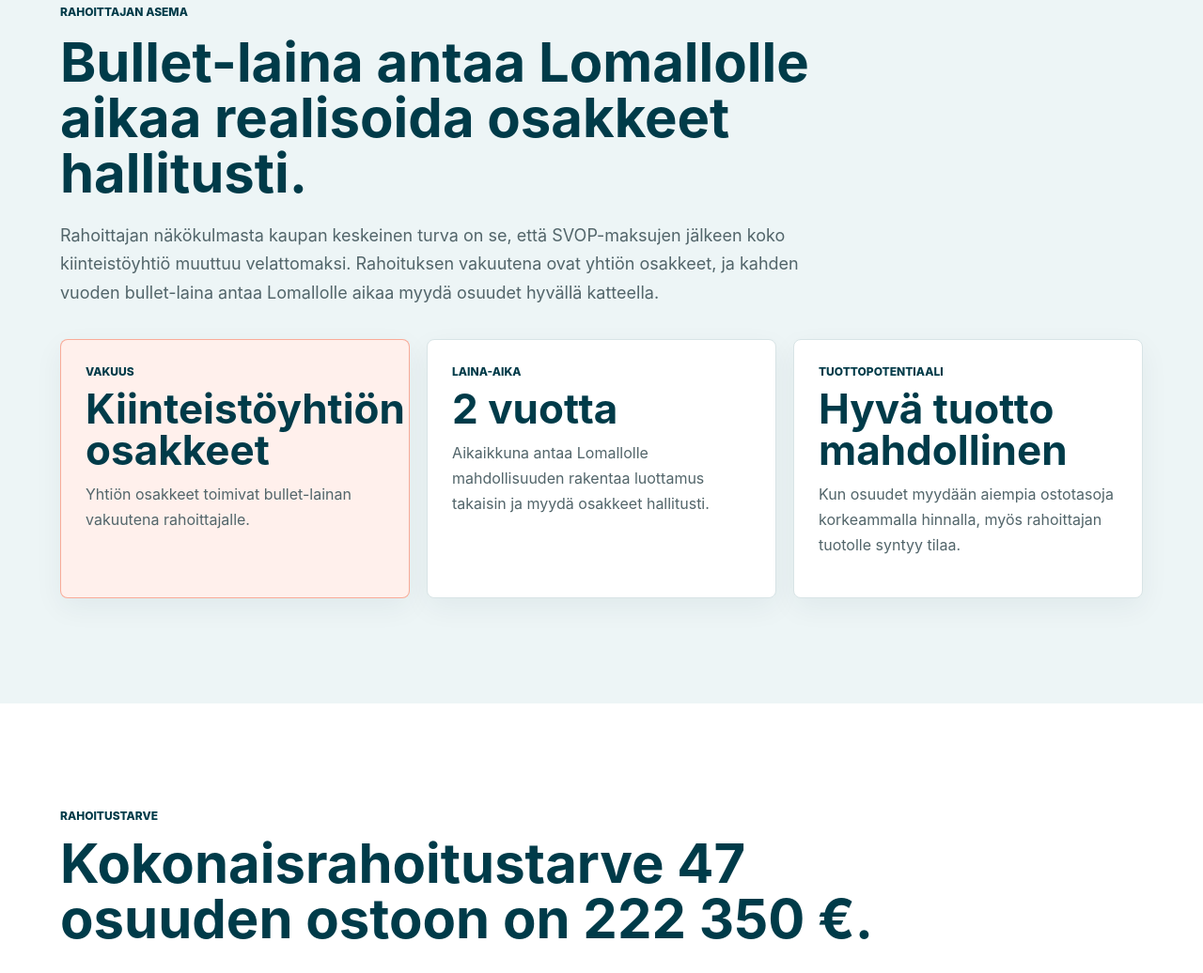
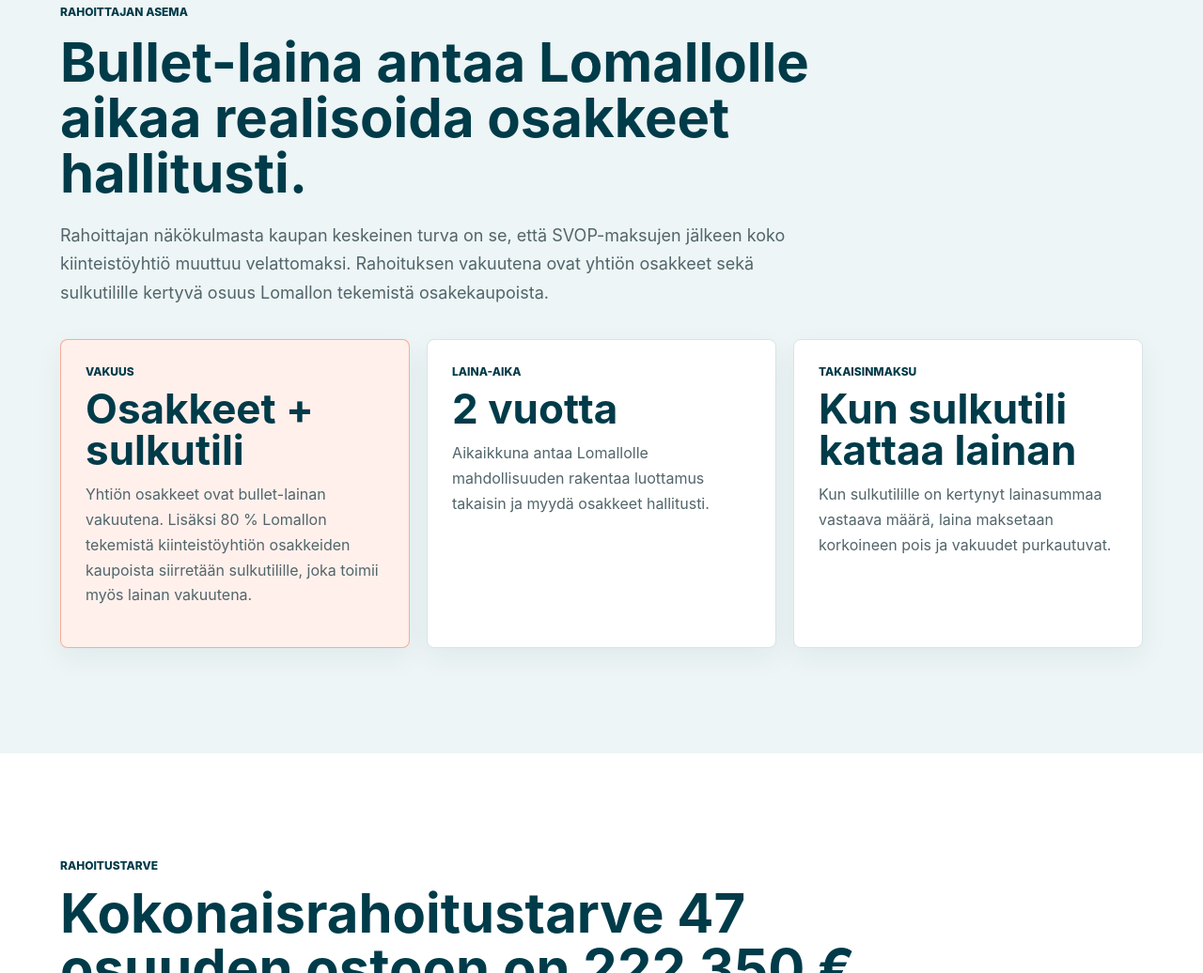
Before and after one commit to Hopomaki/elliniglut, a plain HTML site: page index.html in a window 1280 px wide. Shown: the part 5686-6722 px from the top of the page at 94% size. Drawn offline with Linux system fonts and the light colour scheme.

Commit message:
Täsmennä sulkutili vakuudeksi

```diff
--- a/index.html
+++ b/index.html
@@ -8,7 +8,7 @@
       name="description"
       content="Rahoittajaesittely Lomallon 47 % omistusjärjestelystä Kiinteistö Oy Ellin Iglut Oy:ssä."
     />
-    <link rel="stylesheet" href="./styles.css?v=20260811-2" />
+    <link rel="stylesheet" href="./styles.css?v=20260811-3" />
   </head>
   <body>
     <header class="site-header" aria-label="Päänavigaatio">
@@ -260,15 +260,19 @@
           <p>
             Rahoittajan näkökulmasta kaupan keskeinen turva on se, että SVOP-maksujen
             jälkeen koko kiinteistöyhtiö muuttuu velattomaksi. Rahoituksen vakuutena
-            ovat yhtiön osakkeet, ja kahden vuoden bullet-laina antaa Lomallolle aikaa
-            myydä osuudet hyvällä katteella.
+            ovat yhtiön osakkeet sekä sulkutilille kertyvä osuus Lomallon tekemistä
+            osakekaupoista.
           </p>
         </div>
         <div class="lender-grid">
           <article>
             <small>Vakuus</small>
-            <strong>Kiinteistöyhtiön osakkeet</strong>
-            <p>Yhtiön osakkeet toimivat bullet-lainan vakuutena rahoittajalle.</p>
+            <strong>Osakkeet + sulkutili</strong>
+            <p>
+              Yhtiön osakkeet ovat bullet-lainan vakuutena. Lisäksi 80 % Lomallon
+              tekemistä kiinteistöyhtiön osakkeiden kaupoista siirretään sulkutilille,
+              joka toimii myös lainan vakuutena.
+            </p>
           </article>
           <article>
             <small>Laina-aika</small>
@@ -276,9 +280,12 @@
             <p>Aikaikkuna antaa Lomallolle mahdollisuuden rakentaa luottamus takaisin ja myydä osakkeet hallitusti.</p>
           </article>
           <article>
-            <small>Tuottopotentiaali</small>
-            <strong>Hyvä tuotto mahdollinen</strong>
-            <p>Kun osuudet myydään aiempia ostotasoja korkeammalla hinnalla, myös rahoittajan tuotolle syntyy tilaa.</p>
+            <small>Takaisinmaksu</small>
+            <strong>Kun sulkutili kattaa lainan</strong>
+            <p>
+              Kun sulkutilille on kertynyt lainasummaa vastaava määrä, laina maksetaan
+              korkoineen pois ja vakuudet purkautuvat.
+            </p>
           </article>
         </div>
       </section>
```
